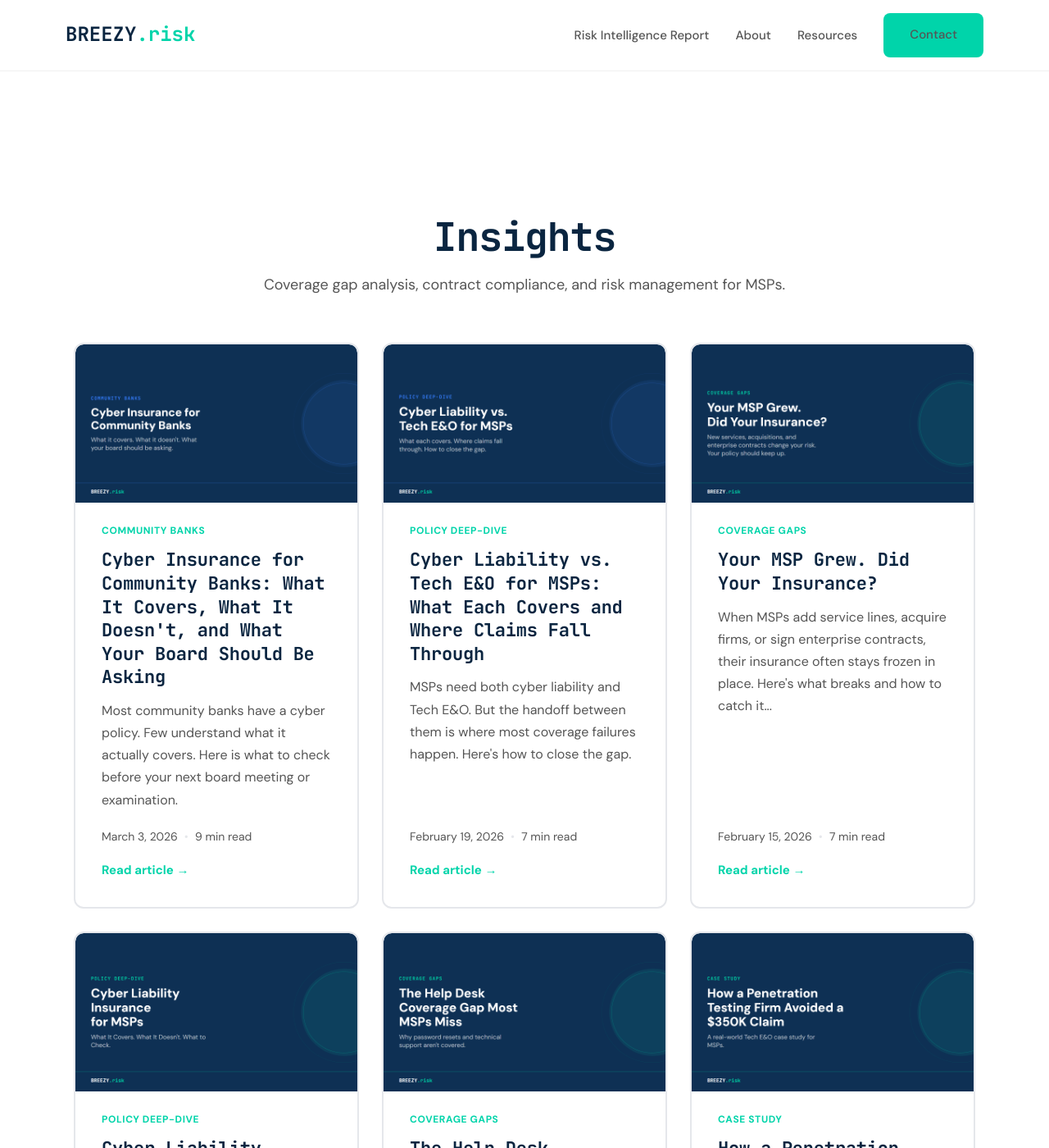
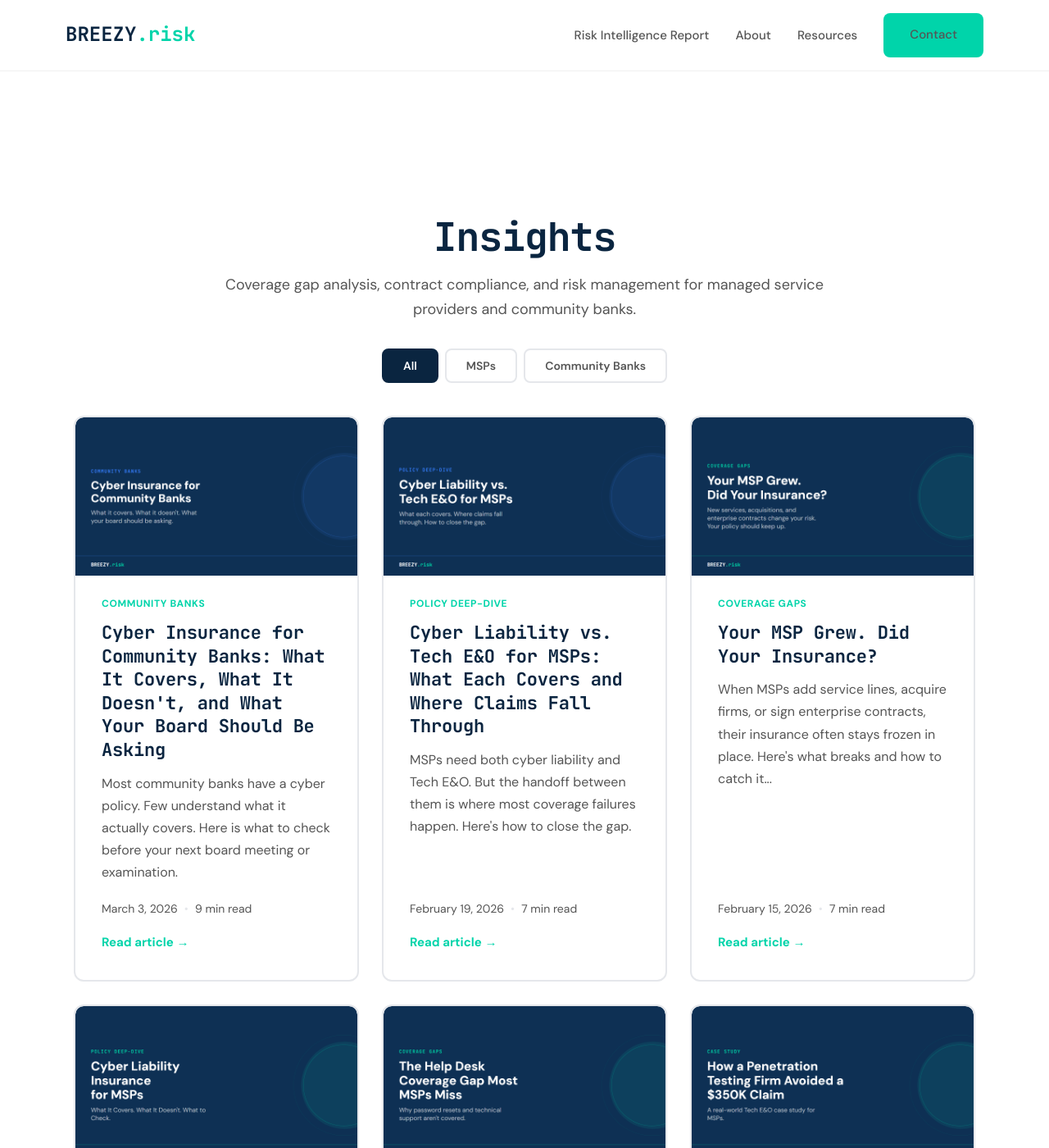
Before and after one commit to joeproe1/breezyins.com, a Jekyll site: the page built from insights.html, in a window 1280 px wide and 1400 px high. Shown: the whole window at 82% size. Built offline with Jekyll 4.4.1, drawn with Linux system fonts in a browser that asks for light colours.

Commit message:
Add industry filter tabs to insights page (All / MSPs / Community Banks)
Posts with category "Community Banks" filter separately from MSP
content. Vanilla JS, no dependencies. Page title and description
updated to cover both audiences.

Co-Authored-By: Claude Opus 4.6 <noreply@anthropic.com>

```diff
--- a/insights.html
+++ b/insights.html
@@ -1,22 +1,28 @@
 ---
 layout: page
-title: "MSP Insurance Insights"
-description: "Coverage gap analysis, policy reviews, and risk management articles for MSPs and MSSPs."
+title: "Insurance Insights for MSPs and Community Banks"
+description: "Coverage gap analysis, policy reviews, and risk management articles for managed service providers and community banks."
 permalink: /insights/
 ---
 
 <style>
 .insights-section { padding-top: 140px; padding-bottom: 80px; }
-.insights-header { text-align: center; max-width: 800px; margin: 0 auto 56px; }
+.insights-header { text-align: center; max-width: 800px; margin: 0 auto 32px; }
 .insights-header h1 { font-size: 48px; font-weight: 800; color: var(--primary); margin: 0 0 14px; letter-spacing: -0.02em; }
 .insights-header p { font-size: 18px; color: var(--text-secondary); margin: 0; line-height: 1.7; }
+.filter-tabs { display: flex; justify-content: center; gap: 8px; margin: 0 auto 40px; flex-wrap: wrap; }
+.filter-tab { font-family: var(--font-mono); font-size: 14px; font-weight: 600; padding: 10px 24px; border: 2px solid var(--border); border-radius: 8px; background: #fff; color: var(--text-secondary); cursor: pointer; transition: all 0.2s; }
+.filter-tab:hover { border-color: var(--accent); color: var(--primary); }
+.filter-tab.active { background: var(--primary); border-color: var(--primary); color: #fff; }
 .blog-grid { display: grid; grid-template-columns: repeat(auto-fill, minmax(340px, 1fr)); gap: 28px; max-width: 1100px; margin: 0 auto; }
 .post-card { background: #fff; border: 2px solid var(--border); border-radius: 12px; padding: 0; transition: all 0.25s; display: flex; flex-direction: column; overflow: hidden; }
+.post-card.hidden { display: none; }
 .post-card:hover { border-color: var(--accent); box-shadow: 0 10px 24px rgba(0, 212, 170, 0.12); transform: translateY(-3px); }
 .post-card-accent { height: 6px; }
 .post-card-accent--coverage-gaps { background: linear-gradient(90deg, #00D4AA, #0A2540); }
 .post-card-accent--policy-deep-dive { background: linear-gradient(90deg, #3B82F6, #0A2540); }
 .post-card-accent--case-study { background: linear-gradient(90deg, #F59E0B, #0A2540); }
+.post-card-accent--community-banks { background: linear-gradient(90deg, #8B5CF6, #0A2540); }
 .post-card-body { padding: 24px 32px 32px; display: flex; flex-direction: column; flex: 1; }
 .post-card .post-category { font-family: var(--font-mono); font-size: 12px; font-weight: 700; text-transform: uppercase; letter-spacing: 0.05em; color: var(--accent); margin-bottom: 12px; }
 .post-card h2 { font-size: 22px; font-weight: 800; color: var(--primary); margin: 0 0 12px; line-height: 1.3; letter-spacing: -0.01em; }
@@ -40,6 +46,8 @@ permalink: /insights/
     .insights-header h1 { font-size: 34px; }
     .blog-grid { grid-template-columns: 1fr; }
     .insights-cta { margin: 40px 0 0; padding: 28px 20px; }
+    .filter-tabs { gap: 6px; }
+    .filter-tab { padding: 8px 16px; font-size: 13px; }
 }
 </style>
 
@@ -47,13 +55,24 @@ permalink: /insights/
     <div class="container">
         <div class="insights-header">
             <h1>Insights</h1>
-            <p>Coverage gap analysis, contract compliance, and risk management for MSPs.</p>
+            <p>Coverage gap analysis, contract compliance, and risk management for managed service providers and community banks.</p>
+        </div>
+
+        <div class="filter-tabs">
+            <button class="filter-tab active" data-filter="all">All</button>
+            <button class="filter-tab" data-filter="msp">MSPs</button>
+            <button class="filter-tab" data-filter="banks">Community Banks</button>
         </div>
 
         <div class="blog-grid">
             {% assign sorted_posts = site.posts | sort: 'date' | reverse %}
             {% for post in sorted_posts %}
-            <div class="post-card">
+            {% if post.category == "Community Banks" %}
+                {% assign industry = "banks" %}
+            {% else %}
+                {% assign industry = "msp" %}
+            {% endif %}
+            <div class="post-card" data-industry="{{ industry }}">
                 {% if post.image %}
                 <a href="{{ post.url | relative_url }}" class="post-card-image-link">
                     <img src="{{ post.image | relative_url }}" alt="{{ post.title }}" class="post-card-image" loading="lazy">
@@ -87,3 +106,27 @@ permalink: /insights/
         </div>
     </div>
 </section>
+
+<script>
+(function() {
+    var tabs = document.querySelectorAll('.filter-tab');
+    var cards = document.querySelectorAll('.post-card');
+
+    tabs.forEach(function(tab) {
+        tab.addEventListener('click', function() {
+            var filter = this.getAttribute('data-filter');
+
+            tabs.forEach(function(t) { t.classList.remove('active'); });
+            this.classList.add('active');
+
+            cards.forEach(function(card) {
+                if (filter === 'all' || card.getAttribute('data-industry') === filter) {
+                    card.classList.remove('hidden');
+                } else {
+                    card.classList.add('hidden');
+                }
+            });
+        });
+    });
+})();
+</script>
```
